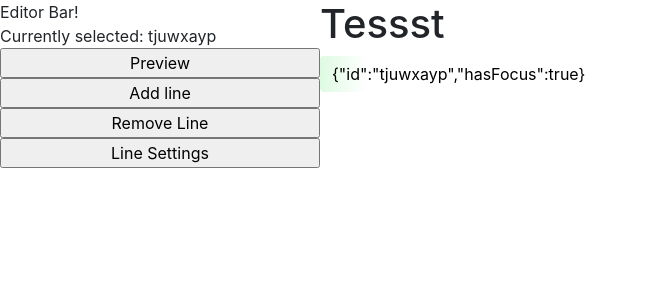
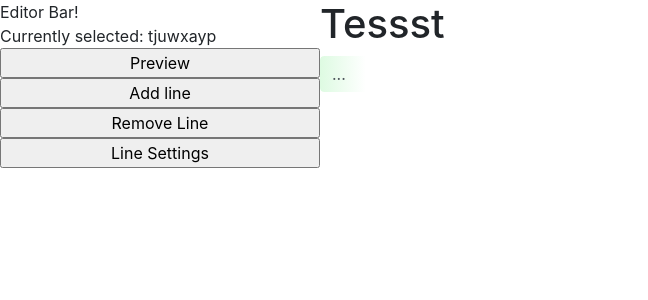
Before and after one commit to nikita-skobov/dynamic-writing, a React (Create React App) app: page /new in a window 1280 px wide. Shown: the top 300 px of the page, without its empty margins (0-648 px from the left). Built offline with nearby package versions, Linux system fonts and the light colour scheme.

Commit message:
changes line color, uses default value instead of debug object

```diff
--- a/src/components/LineEdit.js
+++ b/src/components/LineEdit.js
@@ -73,7 +73,7 @@ export class LineEdit extends React.Component {
                     onClick={() => { actionChangeLine(id) }}
                     onChange={({ target }) => { actionLineUpdated(id, target.value) }}
                     className="form-control"
-                    defaultValue={value || JSON.stringify({ id, hasFocus })}
+                    defaultValue={value}
                 />
             </div>
         )
--- a/src/index.css
+++ b/src/index.css
@@ -19,7 +19,11 @@ textarea:disabled {
 }
 
 textarea.form-control {
-    color: black;
+    color: #495057 !important;
+}
+
+textarea.form-control:focus {
+    color: #25282c !important;
 }
 
 .w-90 {
--- a/src/utils/lines.js
+++ b/src/utils/lines.js
@@ -13,5 +13,6 @@ export function makeLine(isFocused = true) {
         transitionDuration,
         delayDuration,
         isFocused,
+        value: '...',
     }
 }
```
